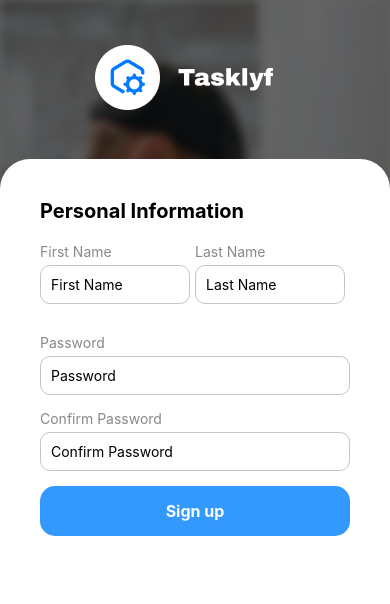
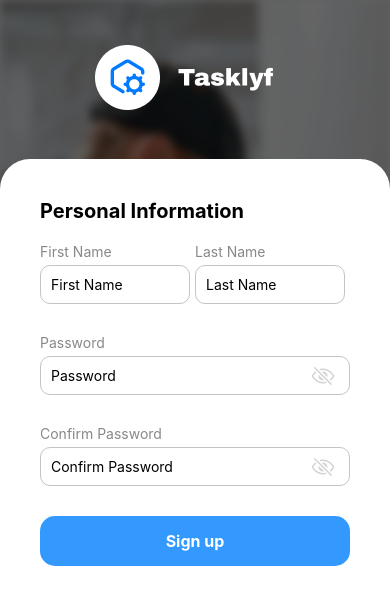
Before and after one commit to kcsf77/TaskLyf, a React Native app: screen /InfoPage in a window 390 px wide. Shown: the top 604 px of the page. Built offline with nearby package versions, Linux system fonts and the light colour scheme.

Commit message:
eye icon function

```diff
--- a/package.json
+++ b/package.json
@@ -23,6 +23,7 @@
     "react-native-otp-inputs": "^7.4.0",
     "react-native-safe-area-context": "4.10.5",
     "react-native-screens": "3.31.1",
+    "react-native-vector-icons": "^10.2.0",
     "undefined": "@twotalltotems/react-native-otp-input: 1.3.5"
   },
   "devDependencies": {
--- a/screens/InfoPage.js
+++ b/screens/InfoPage.js
@@ -1,12 +1,14 @@
 import React, { useState } from 'react';
 import { View, Text, TextInput, TouchableOpacity, StyleSheet, ImageBackground, Image } from 'react-native';
+import Icon from 'react-native-vector-icons/Ionicons'; // Import the icon library
 
 const InfoScreen = ({ navigation }) => {
     const [firstName, setFirstName] = useState('');
     const [lastName, setLastName] = useState('');
     const [password, setPassword] = useState('');
     const [confirmPassword, setConfirmPassword] = useState('');
-
+    const [passwordVisible, setPasswordVisible] = useState(true); // For Password visibility
+    const [confirmPasswordVisible, setConfirmPasswordVisible] = useState(true); // For Confirm Password visibility
 
     return (
         <View style={styles.container}>
@@ -15,20 +17,16 @@
                 style={styles.backgroundImage}
                 blurRadius={5}
             >
-
                 <View style={styles.overlay} />
                 <View style={styles.logoContainer}>
-
                     <Image
                         source={require('../assets/logo.png')}
                         style={{ opacity: 1 }}
                     />
-
                 </View>
 
                 <View style={styles.InfoContainer}>
                     <Text style={styles.Title}>Personal Information</Text>
-
 
                     <View style={styles.nameContainer}>
                         <View style={styles.nameInputContainer}>
@@ -51,30 +49,53 @@
                         </View>
                     </View>
 
-                    {/* Password and Confirm Password Inputs */}
+                    {/* Password Input with Eye Icon */}
                     <Text style={styles.label}>Password</Text>
+                    <View style={styles.passwordContainer}>
                         <TextInput
                             style={styles.input}
                             placeholder="Password"
-                        secureTextEntry
+                            secureTextEntry={passwordVisible}
                             value={password}
                             onChangeText={setPassword}
                         />
+                        <TouchableOpacity
+                            style={styles.eyeIcon}
+                            onPress={() => setPasswordVisible(!passwordVisible)}
+                        >
+                            <Icon
+                                name={passwordVisible ? 'eye-off-outline' : 'eye-outline'}
+                                size={24}
+                                color="#D3D3D3"
+                            />
+                        </TouchableOpacity>
+                    </View>
 
+                    {/* Confirm Password Input with Eye Icon */}
                     <Text style={styles.label}>Confirm Password</Text>
+                    <View style={styles.passwordContainer}>
                         <TextInput
                             style={styles.input}
                             placeholder="Confirm Password"
-                        secureTextEntry
+                            secureTextEntry={confirmPasswordVisible}
                             value={confirmPassword}
                             onChangeText={setConfirmPassword}
                         />
+                        <TouchableOpacity
+                            style={styles.eyeIcon}
+                            onPress={() => setConfirmPasswordVisible(!confirmPasswordVisible)}
+                        >
+                            <Icon
+                                name={confirmPasswordVisible ? 'eye-off-outline' : 'eye-outline'}
+                                size={24}
+                                color="#D3D3D3"
+                            />
+                        </TouchableOpacity>
+                    </View>
 
                     <TouchableOpacity style={styles.loginButton}>
                         <Text style={styles.loginButtonText}>Sign up</Text>
                     </TouchableOpacity>
-
-
                 </View>
             </ImageBackground>
         </View>
@@ -156,6 +177,15 @@
         justifyContent: 'center',
         alignItems: 'center',
     },
+    passwordContainer: {
+        position: 'relative',
+        marginBottom: 15,
+    },
+    eyeIcon: {
+        position: 'absolute',
+        right: 15,
+        top: 7,
+    },
 });
 
 export default InfoScreen;
```
Also changed, not shown: 1 other file (tests, documents, lock files or other folders). Lines whose indentation alone changed are shown as unchanged.
